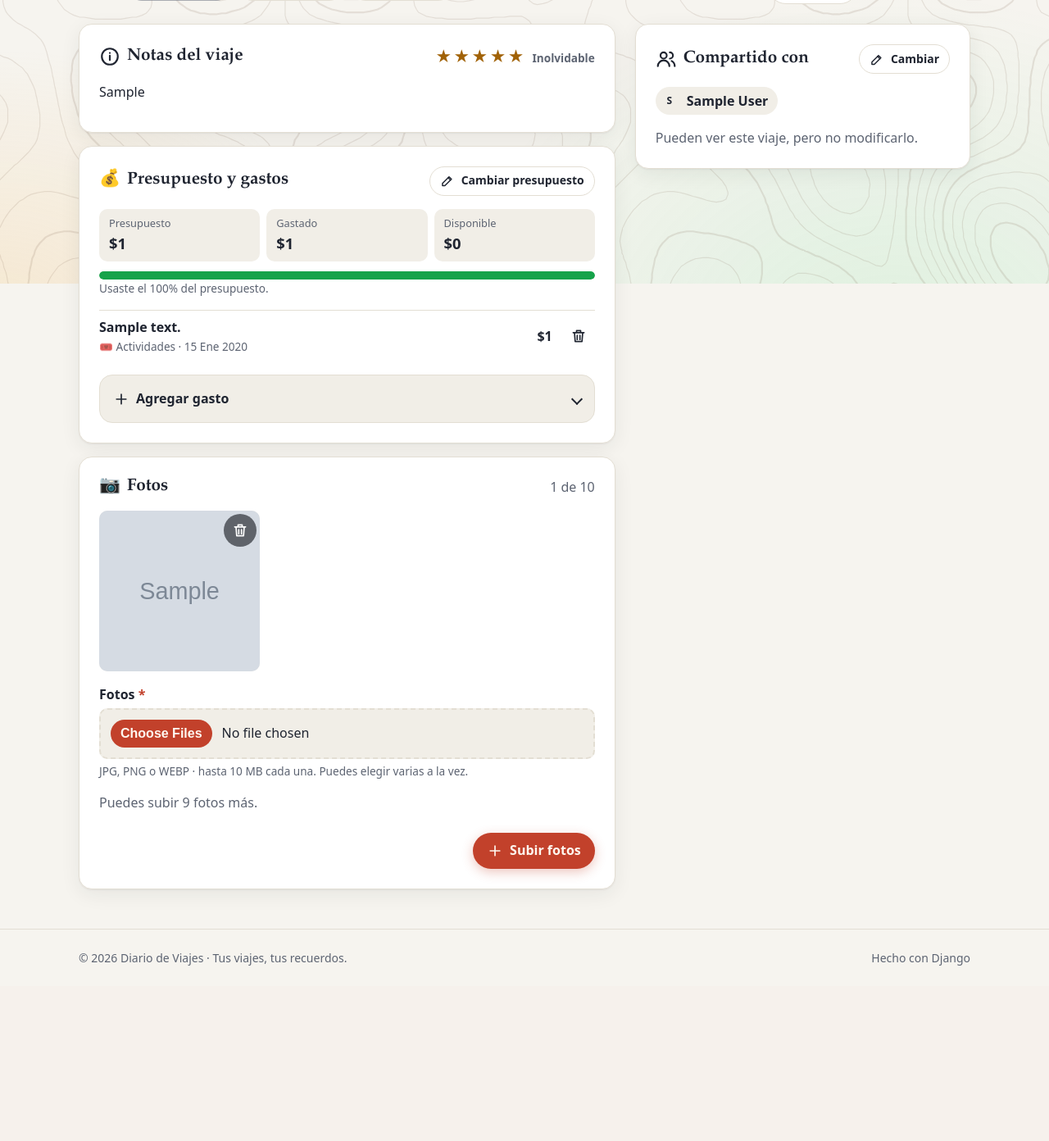
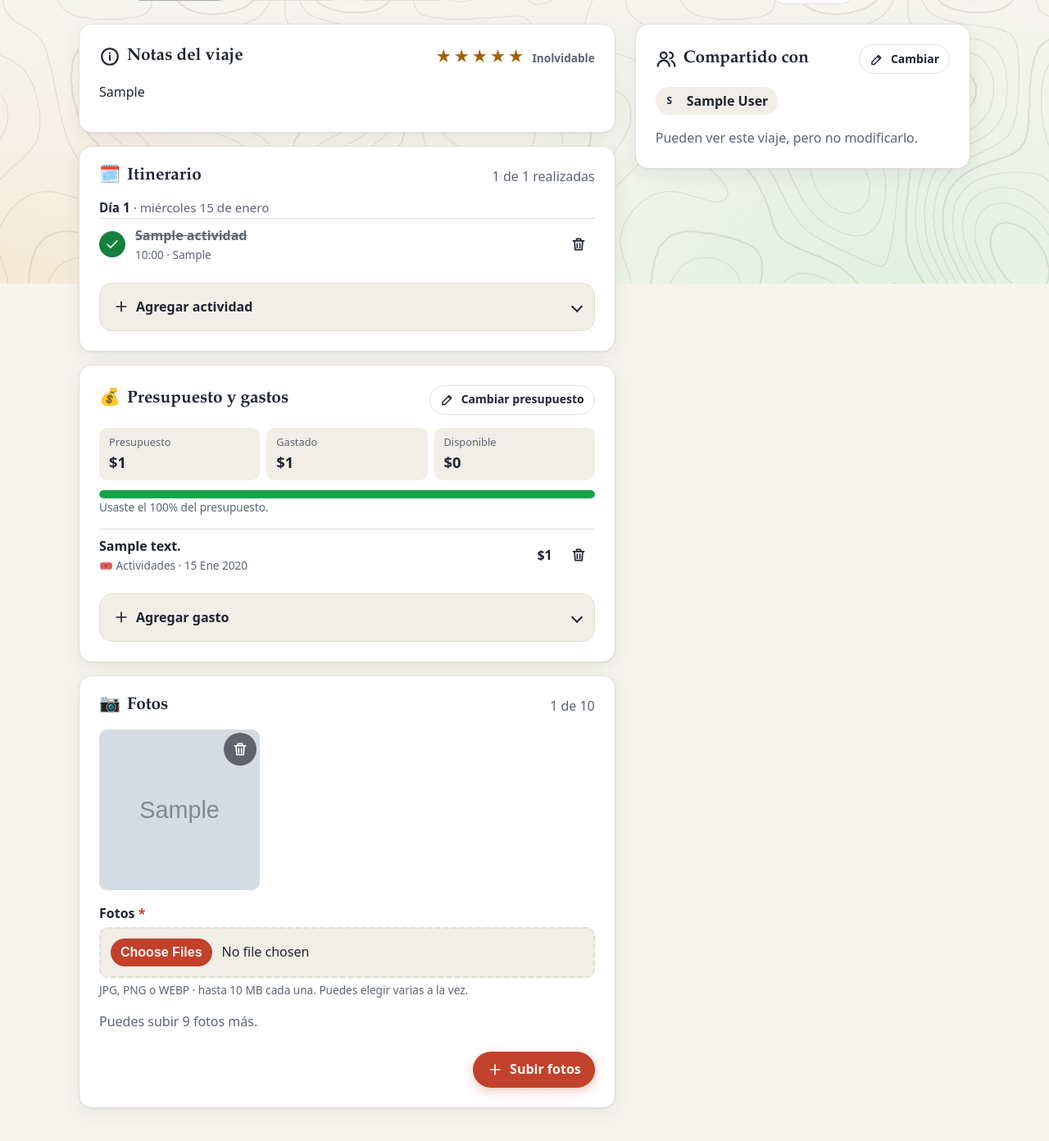
Before and after one commit to CarlosMatus00000008/BackEnd---Inacap, a Django app: page /viajes/1/ in a window 1280 px wide. Shown: the part 454-1846 px from the top of the page at 82% size. Before the commit the page ends 1632 px from the top, so only its background shows below. Run offline with Django 5.2, Linux system fonts and the light colour scheme; a user stored in the database is signed in; data comes from the database, SQL or seed files in the repository; tables that the repository leaves empty hold one stand-in row (values such as "Sample post"); grey boxes marked "Sample" are stand-in pictures.

Commit message:
Itinerario

```diff
--- a/static/css/app.css
+++ b/static/css/app.css
@@ -2267,6 +2267,94 @@
     white-space: nowrap;
   }
 
+  /* --- Itinerario --------------------------------------------------------- */
+  .itinerario {
+    display: grid;
+    gap: var(--e4);
+    margin: 0;
+    padding: 0;
+    list-style: none;
+  }
+
+  .itinerario__dia {
+    margin: 0 0 var(--e1);
+    font-family: var(--fuente);
+    font-size: 0.95rem;
+  }
+
+  .itinerario__dia .texto-suave {
+    font-weight: 400;
+  }
+
+  .lista-actividades {
+    display: grid;
+    margin: 0;
+    padding: 0;
+    list-style: none;
+  }
+
+  .actividad {
+    display: flex;
+    align-items: center;
+    gap: var(--e3);
+    padding: var(--e2) 0;
+    border-top: 1px solid var(--borde);
+  }
+
+  .actividad form {
+    display: contents;
+  }
+
+  /* Círculo para marcar: vacío = pendiente, verde con ✓ = realizada */
+  .actividad__marca {
+    display: inline-grid;
+    flex-shrink: 0;
+    place-items: center;
+    width: 32px;
+    height: 32px;
+    padding: 0;
+    border: 2px solid var(--borde);
+    border-radius: 50%;
+    background: var(--superficie);
+    color: transparent;
+    cursor: pointer;
+    transition: background var(--transicion), border-color var(--transicion);
+  }
+
+  span.actividad__marca {
+    cursor: default;
+  }
+
+  button.actividad__marca:hover {
+    border-color: var(--exito);
+    color: var(--exito);
+  }
+
+  .actividad--realizada .actividad__marca {
+    border-color: var(--exito);
+    background: var(--exito);
+    color: var(--superficie);
+  }
+
+  .actividad__texto {
+    display: grid;
+    flex: 1;
+    min-width: 0;
+  }
+
+  .actividad__texto strong {
+    overflow-wrap: anywhere;
+  }
+
+  .actividad__texto span {
+    font-size: 0.85rem;
+  }
+
+  .actividad--realizada .actividad__texto strong {
+    color: var(--texto-suave);
+    text-decoration: line-through;
+  }
+
   /* --- Fotos -------------------------------------------------------------- */
   .galeria {
     display: grid;
--- /dev/null
+++ b/templates/viajes/_actividad_campos.html
@@ -0,0 +1,13 @@
+{% load diario %}<form method="post" action="{% url 'viajes:actividad_crear' viaje.pk %}" class="formulario">
+  {% csrf_token %}
+  {% include "parciales/errores_formulario.html" %}
+  {{ form.titulo.as_field_group }}
+  <div class="formulario__fila">
+    {{ form.fecha.as_field_group }}
+    {{ form.hora.as_field_group }}
+  </div>
+  {{ form.lugar.as_field_group }}
+  <div class="formulario__acciones">
+    <button type="submit" class="boton boton--primario">{% icono "check" %} Guardar actividad</button>
+  </div>
+</form>
--- /dev/null
+++ b/templates/viajes/_itinerario.html
@@ -0,0 +1,51 @@
+{% load diario %}<section id="itinerario" class="tarjeta seccion-detalle" aria-labelledby="titulo-itinerario">
+  <div class="tarjeta__titulo">
+    <h2 id="titulo-itinerario"><span aria-hidden="true">🗓️</span> Itinerario</h2>
+    {% if total_actividades %}<span class="texto-suave">{{ actividades_realizadas }} de {{ total_actividades }} realizadas</span>{% endif %}
+  </div>
+
+  {% if itinerario %}
+    <ol class="itinerario">
+      {% for dia in itinerario %}
+        <li>
+          <h3 class="itinerario__dia">Día {{ dia.numero }} <span class="texto-suave">· {{ dia.fecha|date:"l j \d\e F" }}</span></h3>
+          <ul class="lista-actividades">
+            {% for actividad in dia.actividades %}
+              <li class="actividad{% if actividad.realizada %} actividad--realizada{% endif %}">
+                {% if es_propietario %}
+                  <form method="post" action="{% url 'viajes:actividad_marcar' viaje.pk actividad.pk %}">
+                    {% csrf_token %}
+                    <button type="submit" class="actividad__marca" aria-pressed="{% if actividad.realizada %}true{% else %}false{% endif %}"
+                            aria-label="{% if actividad.realizada %}Desmarcar{% else %}Marcar como realizada{% endif %}: {{ actividad.titulo }}">{% icono "check" %}</button>
+                  </form>
+                {% else %}
+                  <span class="actividad__marca" aria-hidden="true">{% icono "check" %}</span>
+                {% endif %}
+                <div class="actividad__texto">
+                  <strong>{{ actividad.titulo }}{% if actividad.realizada %}<span class="solo-lectores"> (realizada)</span>{% endif %}</strong>
+                  {% if actividad.hora or actividad.lugar %}
+                    <span class="texto-suave">{% if actividad.hora %}{{ actividad.hora|time:"H:i" }}{% endif %}{% if actividad.hora and actividad.lugar %} · {% endif %}{{ actividad.lugar }}</span>
+                  {% endif %}
+                </div>
+                {% if es_propietario %}
+                  <a class="boton boton--icono boton--fantasma" href="{% url 'viajes:actividad_eliminar' viaje.pk actividad.pk %}" aria-label="Eliminar {{ actividad.titulo }}">{% icono "basura" %}</a>
+                {% endif %}
+              </li>
+            {% endfor %}
+          </ul>
+        </li>
+      {% endfor %}
+    </ol>
+  {% else %}
+    <p class="texto-suave sin-margen">Aún no hay actividades en el itinerario.</p>
+  {% endif %}
+
+  {% if es_propietario %}
+    <details class="desplegable mt-4"{% if not itinerario %} open{% endif %}>
+      <summary>{% icono "mas" %} Agregar actividad</summary>
+      <div class="desplegable__contenido">
+        {% include "viajes/_actividad_campos.html" with form=actividad_form %}
+      </div>
+    </details>
+  {% endif %}
+</section>
--- a/templates/viajes/viaje_detalle.html
+++ b/templates/viajes/viaje_detalle.html
@@ -73,6 +73,9 @@
     {% endif %}
   </section>
 
+  {# ----------------------------- ITINERARIO ---------------------------- #}
+  {% include "viajes/_itinerario.html" %}
+
   {# ------------------------ PRESUPUESTO Y GASTOS ----------------------- #}
   {% include "viajes/_gastos.html" %}
 
--- a/viajes/forms.py
+++ b/viajes/forms.py
@@ -19,7 +19,7 @@ from PIL import Image, ImageOps
 
 from core.formularios import FechaInput, FormularioBase, TextoField, TextoLargoField
 
-from .models import EstadoViaje, FotoViaje, Gasto, Pais, Viaje
+from .models import Actividad, EstadoViaje, FotoViaje, Gasto, Pais, Viaje
 
 Usuario = get_user_model()
 MAXIMO_COMPARTIDOS = 10
@@ -191,6 +191,30 @@ class GastoForm(FormularioBase, forms.ModelForm):
 
 
 # ---------------------------------------------------------------------------
+# Itinerario
+# ---------------------------------------------------------------------------
+class ActividadForm(FormularioBase, forms.ModelForm):
+    class Meta:
+        model = Actividad
+        fields = ["titulo", "fecha", "hora", "lugar"]
+        field_classes = {"titulo": TextoField, "lugar": TextoField}
+        widgets = {
+            "titulo": forms.TextInput(attrs={"placeholder": "Ej: Tour por el centro histórico", "autocomplete": "off"}),
+            "fecha": FechaInput(),
+            "hora": forms.TimeInput(attrs={"type": "time"}, format="%H:%M"),
+            "lugar": forms.TextInput(attrs={"placeholder": "Ej: Plaza de Armas", "autocomplete": "off"}),
+        }
+
+    def __init__(self, *args, **kwargs):
+        super().__init__(*args, **kwargs)
+        # El calendario del navegador solo deja elegir días dentro del viaje.
+        viaje = self.instance.viaje
+        self.fields["fecha"].widget.attrs["min"] = viaje.fecha_inicio.isoformat()
+        if viaje.fecha_fin:
+            self.fields["fecha"].widget.attrs["max"] = viaje.fecha_fin.isoformat()
+
+
+# ---------------------------------------------------------------------------
 # Fotos
 # ---------------------------------------------------------------------------
 # «MPO» también es JPG: así guardan sus fotos el iPhone y muchas cámaras (un JPEG con una
--- a/viajes/senales.py
+++ b/viajes/senales.py
@@ -15,7 +15,7 @@ from django.db import DEFAULT_DB_ALIAS, transaction
 logger = logging.getLogger("viajes")
 
 GRUPO_VIAJEROS = "Viajeros"
-MODELOS_CON_CRUD = ("viaje", "gasto", "fotoviaje")
+MODELOS_CON_CRUD = ("viaje", "actividad", "gasto", "fotoviaje")
 ACCIONES = ("view", "add", "change", "delete")
 
 
--- a/viajes/urls.py
+++ b/viajes/urls.py
@@ -2,7 +2,7 @@
 
 from django.urls import path
 
-from .views import crear, editar, eliminar, fotos, gastos, lectura
+from .views import crear, editar, eliminar, fotos, gastos, itinerario, lectura
 
 app_name = "viajes"
 
@@ -18,7 +18,18 @@ urlpatterns = [
     path("viajes/<int:pk>/estado/", editar.CambiarEstadoView.as_view(), name="cambiar_estado"),
     # --- DELETE: eliminar ---------------------------------------------------
     path("viajes/<int:pk>/eliminar/", eliminar.ViajeEliminarView.as_view(), name="eliminar"),
-    # --- Gastos y fotos de un viaje (solo el dueño) ---------------------------
+    # --- Itinerario, gastos y fotos de un viaje (solo el dueño) --------------
+    path("viajes/<int:pk>/itinerario/nueva/", itinerario.ActividadCrearView.as_view(), name="actividad_crear"),
+    path(
+        "viajes/<int:pk>/itinerario/<int:actividad_pk>/realizada/",
+        itinerario.ActividadMarcarView.as_view(),
+        name="actividad_marcar",
+    ),
+    path(
+        "viajes/<int:pk>/itinerario/<int:actividad_pk>/eliminar/",
+        itinerario.ActividadEliminarView.as_view(),
+        name="actividad_eliminar",
+    ),
     path("viajes/<int:pk>/gastos/nuevo/", gastos.GastoCrearView.as_view(), name="gasto_crear"),
     path("viajes/<int:pk>/gastos/<int:gasto_pk>/eliminar/", gastos.GastoEliminarView.as_view(), name="gasto_eliminar"),
     path("viajes/<int:pk>/fotos/subir/", fotos.FotosSubirView.as_view(), name="fotos_subir"),
--- a/viajes/views/__init__.py
+++ b/viajes/views/__init__.py
@@ -5,6 +5,7 @@ Vistas del diario de viajes, separadas por operación CRUD:
     crear.py         CREATE → nuevo viaje
     editar.py        UPDATE → editar viaje y cambio rápido de estado
     eliminar.py      DELETE → eliminar viaje (con confirmación)
+    itinerario.py    agregar, marcar como realizadas y eliminar actividades del itinerario
     gastos.py        agregar y eliminar gastos de un viaje (se comparan con su presupuesto)
     fotos.py         subir y eliminar fotos de un viaje (Supabase Storage)
 
--- a/viajes/views/eliminar.py
+++ b/viajes/views/eliminar.py
@@ -20,6 +20,8 @@ class ViajeEliminarView(AccesoMixin, ViajePropioMixin, EliminacionSeguraMixin, D
     def get_context_data(self, **kwargs):
         viaje = self.object
         consecuencias = ["notas"] if viaje.notas else []
+        if viaje.actividades.exists():
+            consecuencias.append("actividades del itinerario")
         if viaje.gastos.exists():
             consecuencias.append("gastos")
         if viaje.fotos.exists():
--- /dev/null
+++ b/viajes/views/itinerario.py
@@ -0,0 +1,87 @@
+"""
+Itinerario de un viaje: agregar actividades, marcarlas como realizadas y eliminarlas.
+Solo el dueño del viaje puede hacerlo; quienes ven el viaje compartido lo ven en modo lectura.
+"""
+
+from django.contrib import messages
+from django.contrib.messages.views import SuccessMessageMixin
+from django.shortcuts import get_object_or_404, redirect
+from django.utils import timezone
+from django.views import View
+from django.views.generic import CreateView, DeleteView
+
+from ..forms import ActividadForm
+from ..mixins import AccesoMixin, EliminacionSeguraMixin, GuardadoSeguroMixin, ViajePadrePropioMixin
+from ..models import Actividad
+
+
+def dia_sugerido(viaje):
+    """Hoy si cae dentro del viaje; si no, su primer día."""
+    hoy = timezone.localdate()
+    if viaje.fecha_inicio <= hoy and (viaje.fecha_fin is None or hoy <= viaje.fecha_fin):
+        return hoy
+    return viaje.fecha_inicio
+
+
+class ItinerarioMixin(AccesoMixin, ViajePadrePropioMixin):
+    """El viaje sale de la URL y siempre es del usuario conectado (si no, 404)."""
+
+    def get_success_url(self):
+        return f"{self.viaje.get_absolute_url()}#itinerario"
+
+
+class ActividadCrearView(ItinerarioMixin, GuardadoSeguroMixin, SuccessMessageMixin, CreateView):
+    """El formulario se muestra en el detalle del viaje; si tiene errores, se muestra en su propia página."""
+
+    permission_required = "viajes.add_actividad"
+    form_class = ActividadForm
+    template_name = "viajes/actividad_form.html"
+    success_message = "Agregaste «%(titulo)s» al itinerario."
+
+    def get_form_kwargs(self):
+        kwargs = super().get_form_kwargs()
+        kwargs["instance"] = Actividad(viaje=self.viaje)  # el viaje viene de la URL, nunca del formulario
+        return kwargs
+
+    def get_initial(self):
+        return {"fecha": dia_sugerido(self.viaje)}
+
+
+class ActividadMarcarView(ItinerarioMixin, View):
+    """Marca o desmarca una actividad como realizada (solo por POST, con token CSRF)."""
+
+    permission_required = "viajes.change_actividad"
+    http_method_names = ["post"]
+
+    def post(self, request, *args, **kwargs):
+        actividad = get_object_or_404(self.viaje.actividades, pk=kwargs["actividad_pk"])
+        actividad.realizada = not actividad.realizada
+        actividad.save(update_fields=["realizada"])
+        return redirect(self.get_success_url())
+
+
+class ActividadEliminarView(ItinerarioMixin, EliminacionSeguraMixin, DeleteView):
+    permission_required = "viajes.delete_actividad"
+    template_name = "viajes/confirmar_eliminar.html"
+    pk_url_kwarg = "actividad_pk"
+
+    def get_queryset(self):
+        return self.viaje.actividades.all()
+
+    def get_context_data(self, **kwargs):
+        actividad = self.object
+        detalle = f"Día {actividad.numero_dia} · {actividad.fecha:%d-%m-%Y}"
+        if actividad.hora:
+            detalle += f" · {actividad.hora:%H:%M}"
+        return super().get_context_data(
+            titulo=f"¿Eliminar «{actividad.titulo}» del itinerario?",
+            descripcion=detalle,
+            volver_a=self.get_success_url(),
+            **kwargs,
+        )
+
+    def form_valid(self, form):
+        titulo = self.object.titulo
+        respuesta = super().form_valid(form)
+        messages.success(self.request, f"Eliminaste «{titulo}» del itinerario.")
+        return respuesta
--- a/viajes/views/lectura.py
+++ b/viajes/views/lectura.py
@@ -1,13 +1,16 @@
 """READ: consultar viajes (línea de tiempo, compartidos y detalle)."""
+
+from itertools import groupby
 
 from django.conf import settings
 from django.db.models import Count, Q, Sum
 from django.utils import timezone
 from django.views.generic import DetailView, ListView
 
-from ..forms import FiltroViajesForm, FotosForm, GastoForm
+from ..forms import ActividadForm, FiltroViajesForm, FotosForm, GastoForm
 from ..mixins import AccesoMixin, PaginacionTolerante
-from ..models import CategoriaGasto, EstadoViaje, FotoViaje, Gasto, Viaje
+from ..models import Actividad, CategoriaGasto, EstadoViaje, FotoViaje, Gasto, Viaje
+from .itinerario import dia_sugerido
 
 
 class LineaTiempoView(AccesoMixin, PaginacionTolerante, ListView):
@@ -59,7 +62,7 @@ class CompartidosView(AccesoMixin, PaginacionTolerante, ListView):
 
 class ViajeDetalleView(AccesoMixin, DetailView):
     """
-    Detalle de un viaje: fechas, estado, notas, presupuesto y gastos, fotos y con quién se comparte.
+    Detalle de un viaje: fechas, estado, notas, itinerario, presupuesto y gastos, fotos y con quién se comparte.
     Dueño y compartidos pueden verlo; solo el dueño ve los formularios para modificarlo.
     """
 
@@ -77,15 +80,33 @@ class ViajeDetalleView(AccesoMixin, DetailView):
             es_propietario=viaje.es_de(self.request.user),
             compartido_con=viaje.compartido_con.order_by("username"),
             opciones_estado=[(valor, etiqueta, Viaje.ICONOS_ESTADO[valor]) for valor, etiqueta in EstadoViaje.choices],
+            **self.itinerario(viaje),
             fotos=viaje.fotos.all(),
             maximo_fotos=FotoViaje.MAXIMO_POR_VIAJE,
             fotos_habilitadas=settings.FOTOS_HABILITADAS,
             **self.resumen_gastos(viaje),
         )
         if contexto["es_propietario"]:
+            contexto["actividad_form"] = ActividadForm(
+                instance=Actividad(viaje=viaje), initial={"fecha": dia_sugerido(viaje)}
+            )
             contexto["gasto_form"] = GastoForm(instance=Gasto(viaje=viaje))
             contexto["fotos_form"] = FotosForm(viaje=viaje)
         return contexto
+
+    @staticmethod
+    def itinerario(viaje):
+        """Actividades agrupadas por día: [{"fecha", "numero", "actividades"}, …]."""
+        actividades = list(viaje.actividades.all())
+        dias = [
+            {"fecha": fecha, "numero": (fecha - viaje.fecha_inicio).days + 1, "actividades": list(grupo)}
+            for fecha, grupo in groupby(actividades, key=lambda actividad: actividad.fecha)
+        ]
+        return {
+            "itinerario": dias,
+            "total_actividades": len(actividades),
+            "actividades_realizadas": sum(actividad.realizada for actividad in actividades),
+        }
 
     @staticmethod
     def resumen_gastos(viaje):
```
Also changed, not shown: templates/viajes/actividad_form.html (added, +19 -0 lines), viajes/admin.py (+8 -2 lines), viajes/models.py (+47 -0 lines), viajes/tests/test_itinerario.py (added, +142 -0 lines), viajes/migrations/0004_itinerario.py (added).
